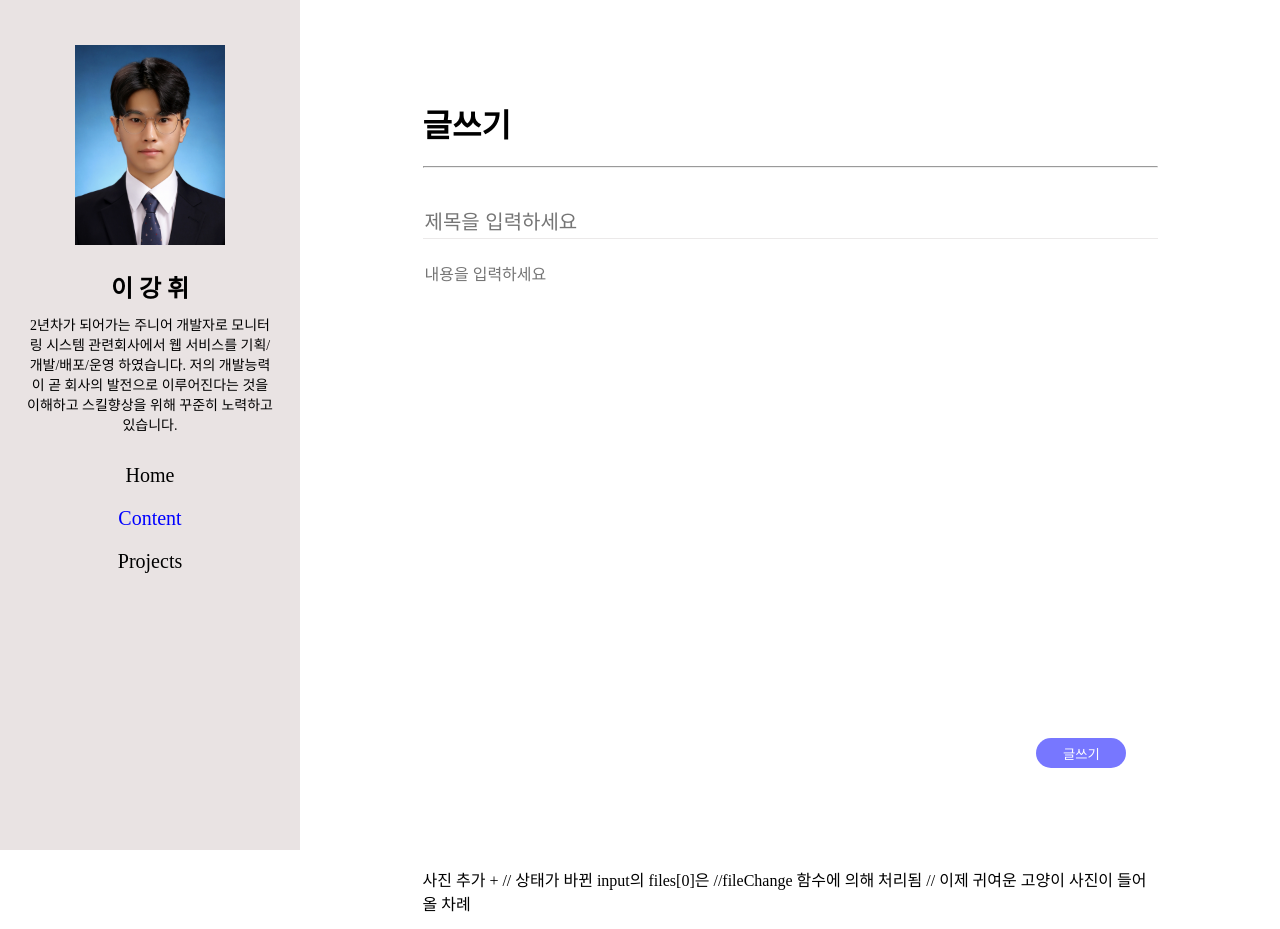
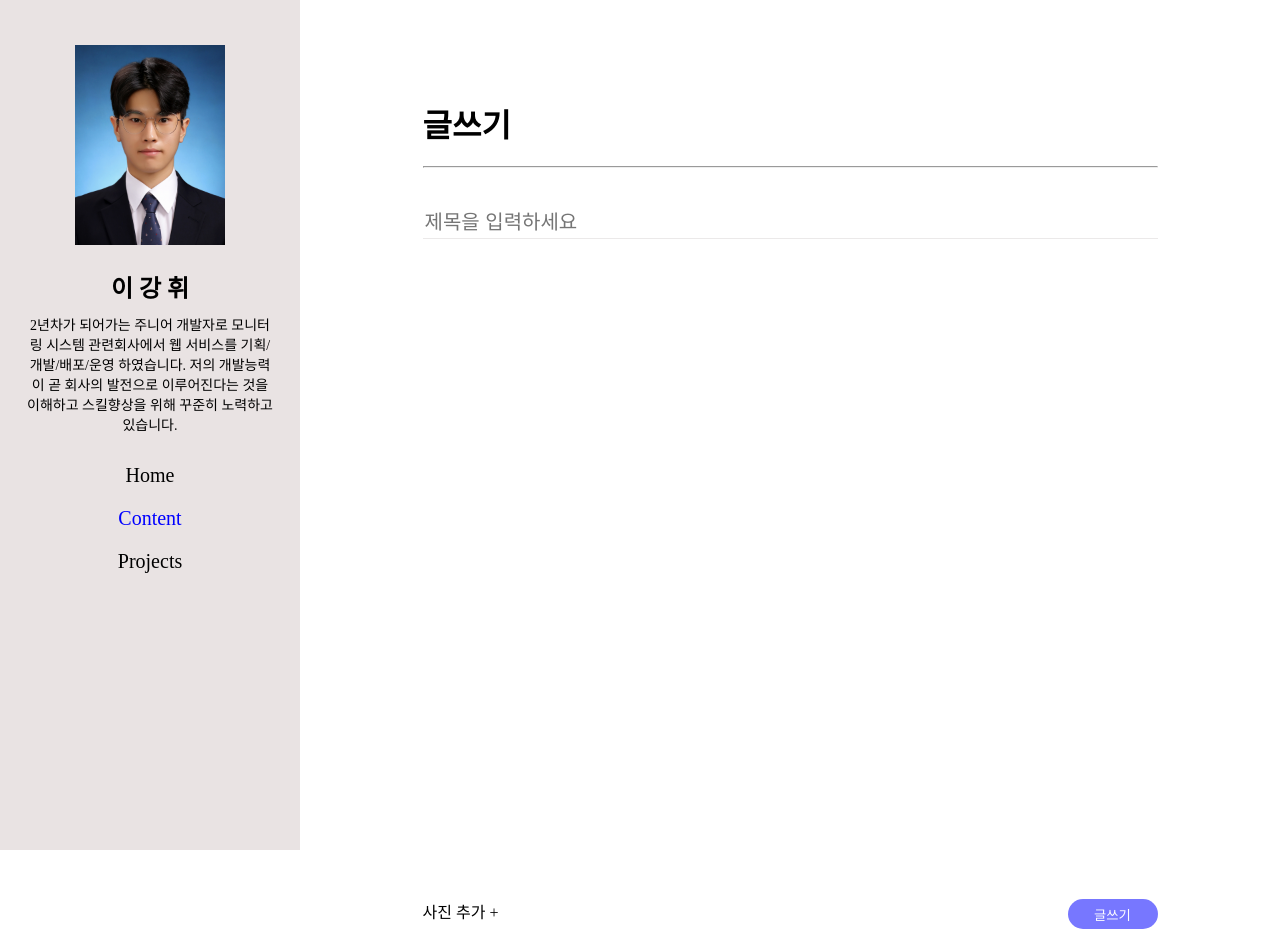
Before and after one commit to KangHwiLee/reactPJ, a React (Create React App) app in the folder front-end/: page /write in a window 1280 px wide. Built offline with nearby package versions, Linux system fonts and the light colour scheme; no server answers.

Commit message:
글쓰기 front단 끝나가는중

```diff
--- a/front-end/src/App.css
+++ b/front-end/src/App.css
@@ -223,9 +223,7 @@ body {
 }
 
 .write-btn {
-  position: absolute;
-  bottom: 4%;
-  right: 12%;
+  float:right;
 }
 
 .write-btn button{
@@ -259,7 +257,7 @@ body {
   border:0px;
   font-size: 20px;
 }
-.write textarea{
+.write .contentEdit{
   font-family: 'nanumsquare';
   width:100%;
   min-height:600px;
@@ -268,4 +266,5 @@ body {
   resize:none;
   overflow:auto;
   font-size: 16px;
+  padding : 20px;
 }
--- a/front-end/src/content/Write.jsx
+++ b/front-end/src/content/Write.jsx
@@ -1,28 +1,17 @@
-import React, { useEffect, useRef, useState } from 'react';
+import React, { createRef, useEffect, useRef, useState } from 'react';
 
 const Write = () => {
 
-    /* const focusTest = useRef(null);
-    useEffect(()=> {
-        focusTest.current.focus();
-    }) */
+    const textareaRef = createRef();
 
-    const [values, setValues] = useState({
-        title: "",
-        content: "",
-      })
+    const [line, setLine] = useState(1)
+    const [title, setTitle] = useState("");
+    const [content, setContent] = useState("");
 
       const handleChange = e => {
-          setValues({
-              ...values,
-              [e.target.name]: e.target.value,
-            })
-            console.log(values);
+          setTitle(e.target.value)
+            console.log(title);
         }
-
-        const markup = () => {
-            return {__html : <img src=""></img>}
-        };
 
         const [imgSrc, setImgSrc] = useState([]);
         const fileAdd = (fileBlob)=>{
@@ -38,16 +27,67 @@ const Write = () => {
                                                   // 이번과 같은 경우는 setState로 img값 받기
                         var newArray = [...imgSrc];
                         newArray.push(reader.result)
-                        console.log(newArray);
+                        const div = document.getElementById('write-content');
+                        const img = document.createElement('img')
+                        img.style.width = '20%'
+                        img.src = reader.result
+                        div.append(img)
                         setImgSrc(newArray);
-                        setValues({
-                            ...values,
-                            content: values.content+`<img src="${reader.result}" alt="Image" />`,
-                          })
-                        // setImgSrc(reader.result);
                         resolve();
                     };
                   });
+        }
+
+        const test = () => {
+            var p = document.getElementById('write-content');
+            var arr = [];
+            var img_arr = [];
+            var img_index = 1;
+            var index = 1;
+            var first_line = p.outerHTML;
+
+            var f_end = first_line.indexOf("<div", 5)
+            var first_line = first_line.substring(0,f_end);
+            first_line = first_line.replace('contenteditable="true"', "")
+            while(first_line.indexOf('<img src="data') > -1){  //이미지 들어갈곳 생성
+                var start = first_line.indexOf('<img src="data')
+                var end = first_line.indexOf('>', start);
+                var img = first_line.substring(start, end+1)
+                img_arr.push(img.replace('<img src="', "").replace('" style="width: 20%;"', ""));
+                first_line = first_line.replace(img, '<img '+img_index+'>');
+                console.log("변환 후 : ", first_line)
+                arr.push(first_line);
+                img_index++;
+              }
+
+              for (let tag of p.children) {     //글 순회 시작
+                var test = tag.outerHTML;       //tag를 string으로 변환
+                if(tag.tagName == 'DIV'){       //이미지만 있는 줄인지 검사
+                    if(tag.children.length != 0){   //글 + 이미지인지 검사
+                   while(test.indexOf('<img src="data') > -1){  //이미지 들어갈곳 생성
+                     var start = test.indexOf('<img src="data')
+                     var end = test.indexOf('>', start);
+                     var img = test.substring(start, end+1)
+                     img_arr.push(img.replace('<img src="',"").replace('" style="width: 20%;"', ""));
+                     test = test.replace(img, '<img '+img_index+'>');
+                     console.log("변환 후 : ", test)
+                     arr.push(test);
+                     img_index ++;
+                   }
+                }else
+                    arr.push(test);
+                }else if(tag.tagName == 'IMG'){
+                    var start = test.indexOf('<img src="data')
+                     var end = test.indexOf('>', start);
+                     var img = test.substring(start, end+1)
+                     img_arr.push(img.replace('<img src="', "").replace('" style="width: 20%;"', ""));
+                     test = test.replace(img, '<img '+img_index+'>');
+                    arr.push(test);
+                    img_index ++;
+                }
+                }
+                arr.push("</div>")
+                console.log(img_arr)
         }
 
     return (
@@ -59,17 +99,15 @@ const Write = () => {
                 <form>
                     <input type="text" name="title"
                     placeholder="제목을 입력하세요"
-                    value={values.title}
+                    value={title}
                     onChange={handleChange}
                     />
                     <hr/>
-                    <textarea
-                    /* ref={focusTest} */
+                    <div id="write-content" className='contentEdit text-left'
+                    contentEditable={true}
+                    ref={textareaRef}
                     name='content'
-                    placeholder='내용을 입력하세요'
-                    value={values.content}
-                    onChange={handleChange}
-                    ></textarea>
+                    ></div>
                 </form>
             </div>
             <label htmlFor="inputFile">사진 추가 +</label>
@@ -77,11 +115,9 @@ const Write = () => {
         id="inputFile"
         type="file"
         name="file"
-        accept='image/*'  // input을 이미지를 받는 버튼으로 변경(type="file")
-        style={{"display":"none"}} // 기본 이미지는 못생겼으니 숨기고 label로 style 주기
-        onChange={(e)=>{fileAdd(e.target.files[0])}}/> // 상태가 바뀐 input의 files[0]은
-        												//fileChange 함수에 의해 처리됨
-    <img src={imgSrc[0]}/> // 이제 귀여운 고양이 사진이 들어올 차례
+        accept='image/*'
+        style={{"display":"none"}}
+        onChange={(e)=>{fileAdd(e.target.files[0])}}/>
 
             <div className="write-btn">
                 <button onClick={() => test()}>글쓰기</button>
```
